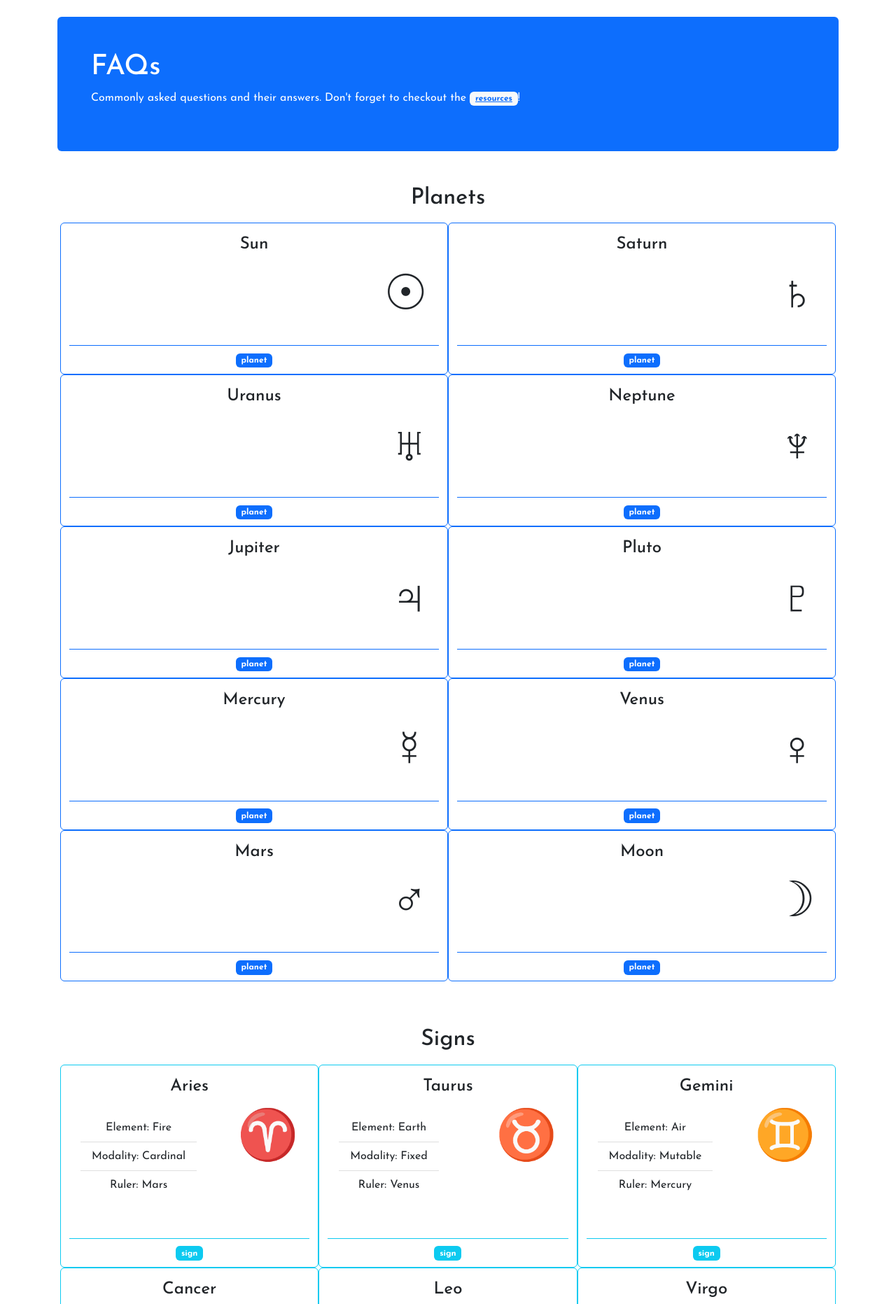
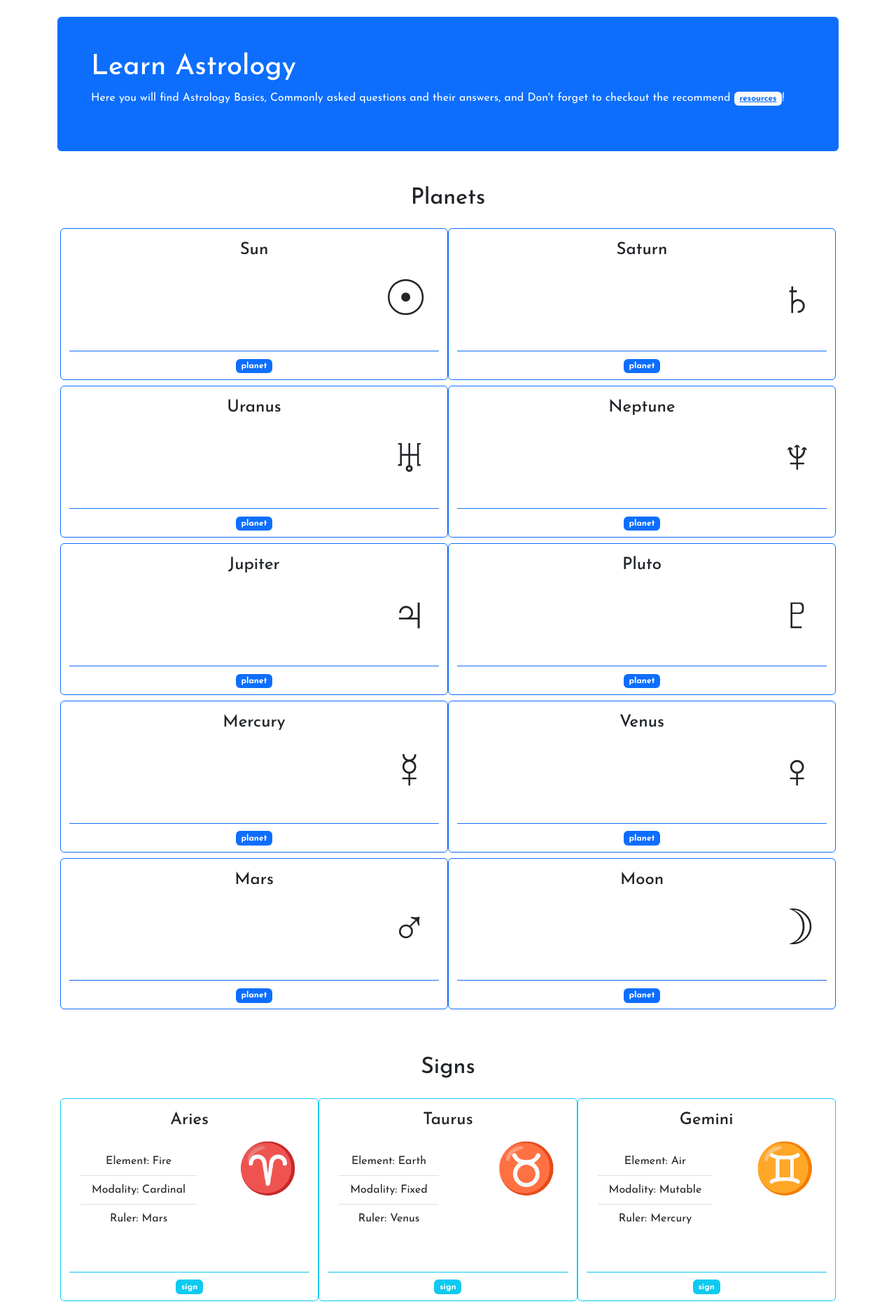
Before and after one commit to Trianglium/astro, a Django app: page /faq/ in a window 1280 px wide. Shown: the part 73-1936 px from the top of the page at 70% size. Run offline with Django 4.2, Linux system fonts and the light colour scheme; data comes from the database, SQL or seed files in the repository.

Commit message:
Update Page Title

```diff
--- a/astro/templates/faq/faq_index.html
+++ b/astro/templates/faq/faq_index.html
@@ -2,21 +2,23 @@
 
 {% load faq_utils %}
 
-{% block title %}FAQ{% endblock %}
+{% block title %}All about Astrology{% endblock %}
 
 {% block content %}
 <div class="container mt-3">
     <div class="mt-4 p-5 bg-primary text-white rounded">
-         <h1>FAQs</h1>
-         <p>Commonly asked questions and their answers. Don't forget to checkout the <span class="badge bg-light text-dark"><a href="{% url 'faq:resource-list' %}">resources</a></span>!</p>
+         <h1>Learn Astrology</h1>
+         <p>Here you will find Astrology Basics, Commonly asked questions and their answers, and Don't forget to checkout the recommend <span class="badge bg-light text-dark"><a href="{% url 'faq:resource-list' %}">resources</a></span>!</p>
     </div>
 
     <div class="row my-3 p-3 text-center">
-        <h2 class="my-3">Planets</h2>
+
+            <h2 class="my-3">Planets</h2>
+
         {% if planet_list %}
             {% for planet in planet_list %}
             {% load static %}
-            <div class="card text-center border-primary" style="width:50%;">
+            <div class="mt-2 card text-center border-primary" style="width:50%;">
               <div class="card-body">
                 <h4 class="card-title">{{ planet.name }}</h4>
                 <div class="float-start">
@@ -40,7 +42,7 @@
         {% if sign_list %}
             {% for sign in sign_list %}
             {% load static %}
-            <div class="card text-center border-info" style="width:33.33%;">
+            <div class="mt-2 card text-center border-info" style="width:33.33%;">
               <div class="card-body">
                 <h4 class="card-title">{{ sign.name }}</h4>
                 <div class="float-start">
@@ -64,7 +66,7 @@
         {% if house_list %}
             {% for house in house_list %}
             {% load static %}
-            <div class="card text-center border-success" style="width:25%;">
+            <div class="mt-2 card text-center border-success" style="width:25%;">
               <div class="card-body">
                 <h4 class="card-title">{{ house.name }}</h4>
                 <div class="float-start">
```
